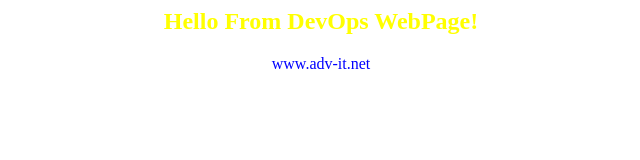
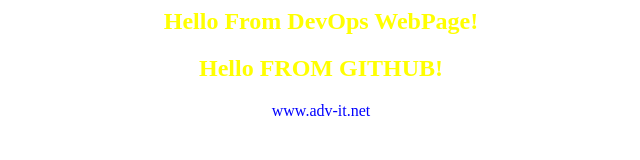
Before and after one commit to ai-dem/app-for-jenkins, a plain HTML site: page index.html in a window 1280 px wide. Shown: the whole page, without its empty margins (319-959 px from the left). Drawn offline with Linux system fonts and the light colour scheme.

Commit message:
Update index.html

```diff
--- a/index.html
+++ b/index.html
@@ -2,6 +2,7 @@
 <body bground=black>
 <center>
 <h2><font color=yellow>Hello From DevOps WebPage!</font></h2>
+<h2><font color=yellow>Hello FROM GITHUB!</font></h2>
 <font color=blue>www.adv-it.net</font>
 </center>
 </body>
```
